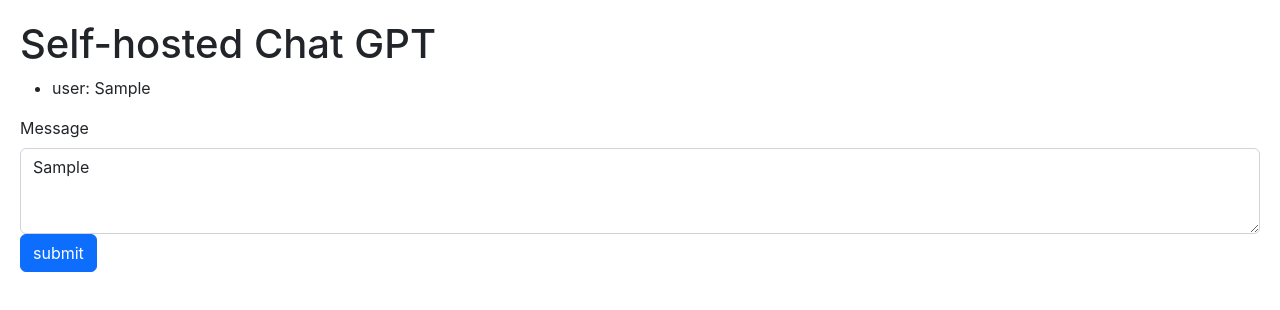
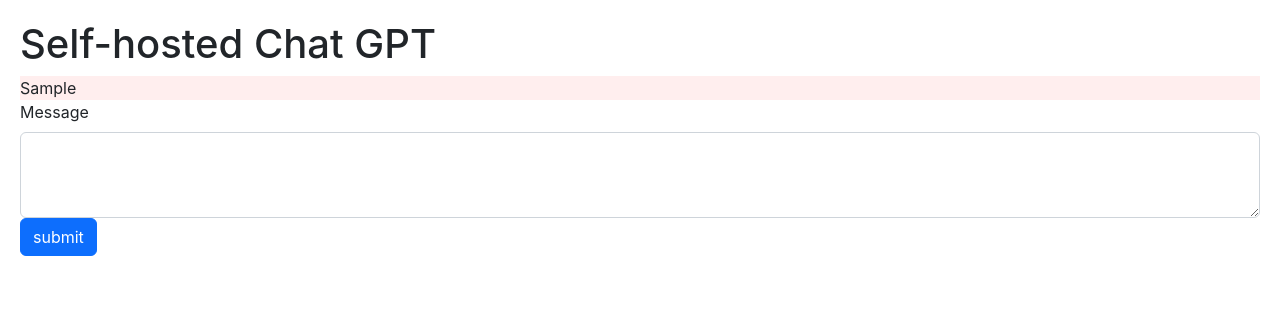
Before and after one commit to bachittle/self-hosted-chatgpt, a React (Create React App) app: page / in a window 1280 px wide. Both pictures are taken after typing "Sample" into the empty fields and a click on the button "submit". Shown: the top 310 px of the page. Built offline with nearby package versions, Linux system fonts and the light colour scheme; no server answers.

Commit message:
better rendering of chat messages

```diff
--- a/package.json
+++ b/package.json
@@ -11,6 +11,7 @@
     "react": "^18.2.0",
     "react-bootstrap": "^2.7.2",
     "react-dom": "^18.2.0",
+    "react-markdown": "^8.0.5",
     "react-scripts": "5.0.1",
     "web-vitals": "^2.1.4"
   },
--- a/src/App.js
+++ b/src/App.js
@@ -1,6 +1,7 @@
 import { Button, Form } from 'react-bootstrap';
 import axios from 'axios';
 import { useState } from 'react';
+import { ReactMarkdown } from 'react-markdown/lib/react-markdown';
 
 
 function App() {
@@ -8,7 +9,12 @@
 
   const handleChat = (event) => {
     event.preventDefault();
+
+    if (event.target.elements[0].value === "") {
+      return;
+    }
     const message = event.target.elements[0].value;
+    event.target.elements[0].value = "";
     setMsgs([...msgs, {role: "user", msg: message}])
 
     axios.post('http://localhost:8080/api/chat', {
@@ -25,11 +31,21 @@
   return (
     <div className="App">
       <h1>Self-hosted Chat GPT</h1>
-      <ul>
+      <div>
         {msgs.map((msg, index) => {
-          return <li key={index}>{msg.role}: {msg.msg}</li>
+          if (msg.role === "user") {
+            return (
+              <div key={index} style={{backgroundColor: "#FEE"}}>{msg.msg}</div>
+            )
+          } else {
+            return (
+              <div key={index} style={{backgroundColor: "#EEF"}}>
+                <ReactMarkdown>{msg.msg}</ReactMarkdown>
+              </div>
+            )
+          }
         })}
-      </ul>
+      </div>
       <Form onSubmit={handleChat}>
         <Form.Group>
           <Form.Label>Message</Form.Label>
--- a/src/index.css
+++ b/src/index.css
@@ -11,3 +11,7 @@
   font-family: source-code-pro, Menlo, Monaco, Consolas, 'Courier New',
     monospace;
 }
+
+.app {
+  margin: 10px;
+}
```
Also changed, not shown: 1 other file (tests, documents, lock files or other folders).
